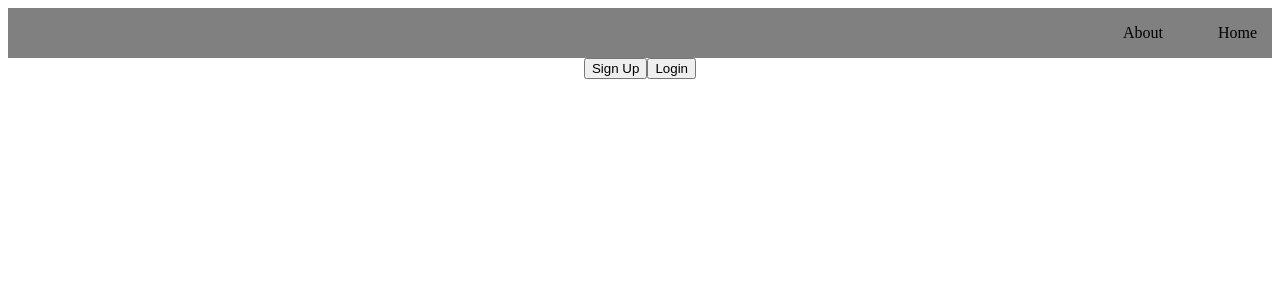
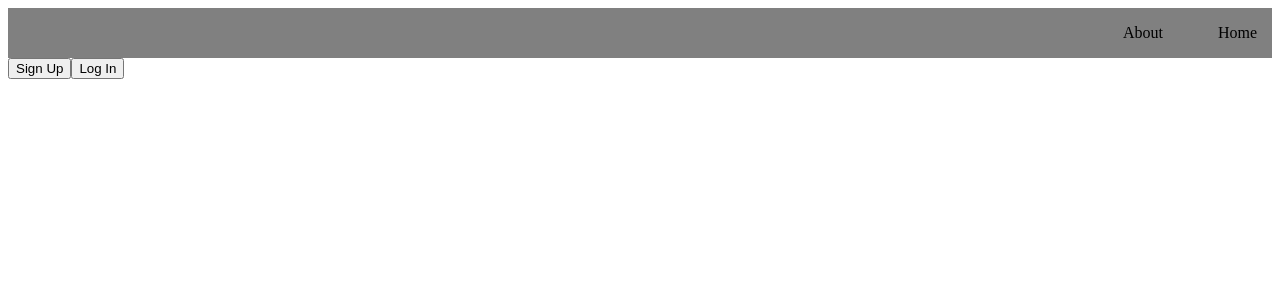
Before and after one commit to vladtrebukhov/loginsignupui, a Next.js app: page /Welcome in a window 1280 px wide. Shown: the top 300 px of the page. Built offline with nearby package versions, Linux system fonts and the light colour scheme.

Commit message:
database setup and slight refactoring

```diff
--- /dev/null
+++ b/next.config.js
@@ -0,0 +1,7 @@
+const withCSS = require("@zeit/next-css");
+
+module.exports = withCSS({
+  cssLoaderOptions: {
+    url: false
+  }
+});
--- a/package.json
+++ b/package.json
@@ -13,7 +13,9 @@
   "author": "vladtrebukhov",
   "license": "ISC",
   "dependencies": {
+    "@zeit/next-css": "^1.0.1",
     "express": "^4.17.1",
+    "mongoose": "^5.5.14",
     "next": "^8.1.0",
     "react": "^16.8.6",
     "react-dom": "^16.8.6"
--- a/pages/Welcome.js
+++ b/pages/Welcome.js
@@ -1,13 +1,13 @@
 import Header from "./components/Header";
 import ActionMenu from "./components/ActionMenu";
-import CenterLayout from "./components/CenterLayout";
+import css from "./css/welcomepage.css";
 
-const Welcome = () => (
+const Welcome = props => (
   <div className="welcomePage">
     <Header />
-    <CenterLayout>
+    <div className={css.container}>
       <ActionMenu />
-    </CenterLayout>
+    </div>
   </div>
 );
 
--- a/pages/components/ActionMenu.js
+++ b/pages/components/ActionMenu.js
@@ -1,18 +1,26 @@
 import Link from "next/link";
 
-const ActionMenu = () => (
-  <div className="action-buttons">
-    <Link href="/signup">
-      <button className="button" id="signup-button">
-        Sign Up
-      </button>
-    </Link>
-    <Link href="/login">
-      <button className="button" id="login-button">
-        Login
-      </button>
-    </Link>
-  </div>
+const ButtonLink = props => (
+  <Link href={props.formURL}>
+    <button className="button" id={props.buttonId}>
+      {props.buttonText}
+    </button>
+  </Link>
 );
 
-export default ActionMenu;
+export default function ActionMenu() {
+  return (
+    <div className="action-buttons">
+      <ButtonLink
+        formURL="/signup"
+        buttonId="signup-button"
+        buttonText="Sign Up"
+      />
+      <ButtonLink
+        formURL="/login"
+        buttonId="login-button"
+        buttonText="Log In"
+      />
+    </div>
+  );
+}
--- /dev/null
+++ b/pages/css/welcomepage.css
@@ -0,0 +1,5 @@
+.container {
+    display: flex;
+    justify-content: center;
+    align-items: center;
+}
```
Also changed, not shown: Schema.js (added, +13 -0 lines), server.js (+12 -2 lines), 1 other file (tests, documents, lock files or other folders).
